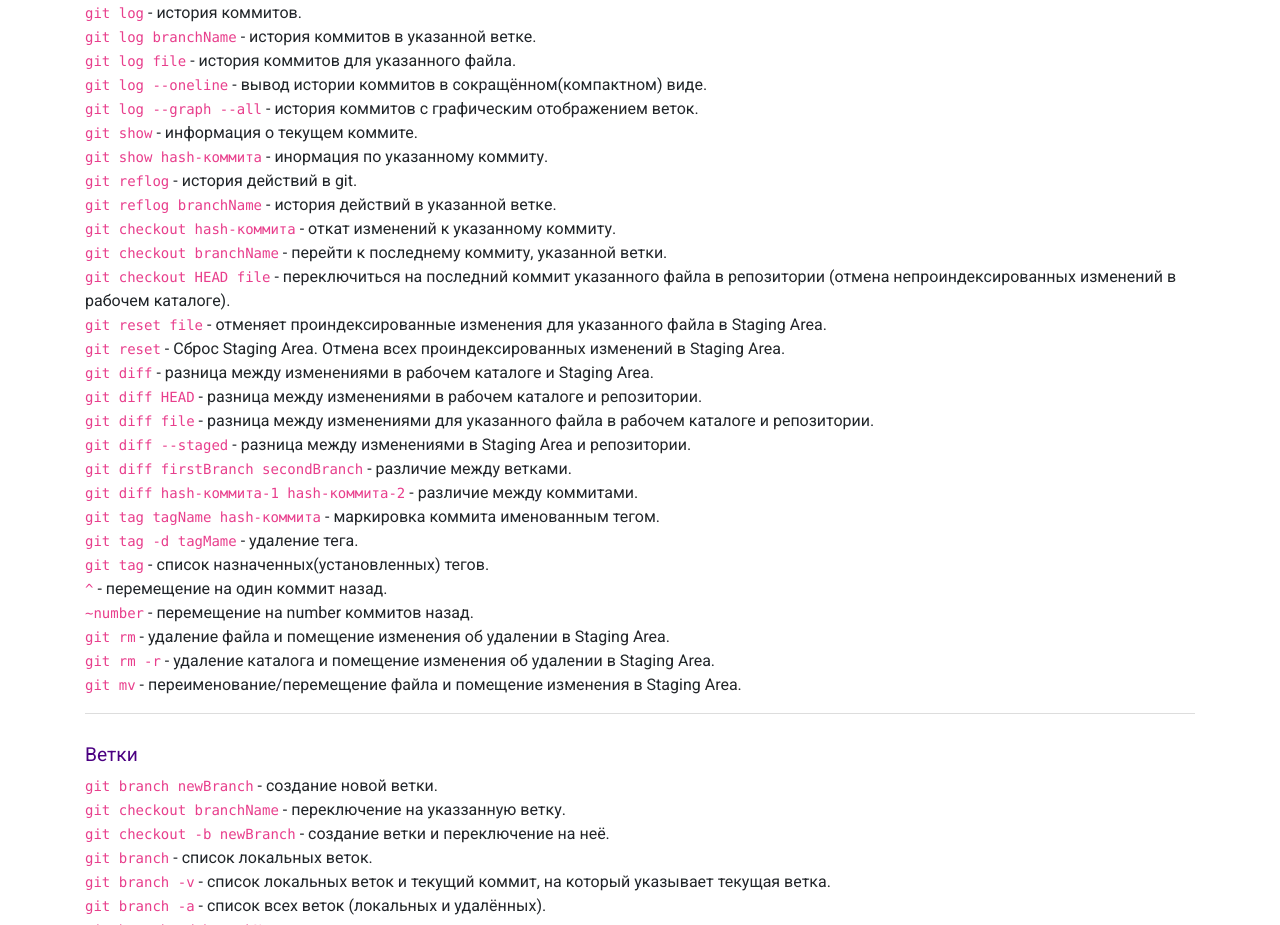
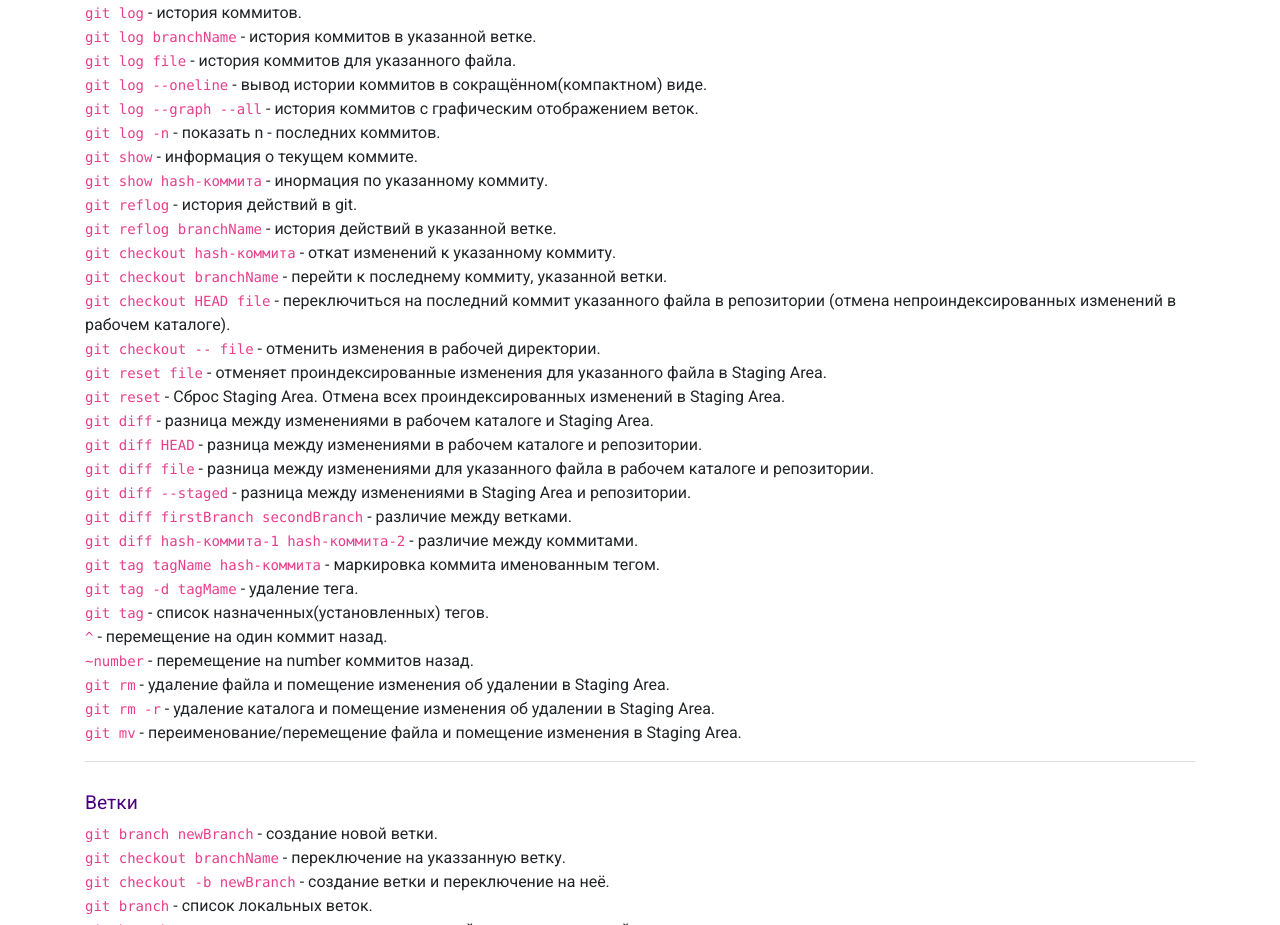
Before and after one commit to Romanyusupov2016/Git-Reference, a plain HTML site: page index.html in a window 1280 px wide. Shown: the part 804-1729 px from the top of the page. Drawn offline with nearby package versions, Linux system fonts and the light colour scheme.

Commit message:
24.09.2018 16:15

```diff
--- a/index.html
+++ b/index.html
@@ -56,6 +56,7 @@
                 <code>git log file</code> - история коммитов для указанного файла.<br>
                 <code>git log --oneline</code> - вывод истории коммитов в сокращённом(компактном) виде.<br>
                 <code>git log --graph --all</code> - история коммитов с графическим отображением веток.<br>
+                <code>git log -n</code> - показать n - последних коммитов.<br>
                 <code>git show</code> - информация о текущем коммите.<br>
                 <code>git show hash-коммита</code> - инормация по указанному коммиту.<br>
                 <code>git reflog</code> - история действий в git.</br>
@@ -63,6 +64,7 @@
                 <code>git checkout hash-коммита</code> - откат изменений к указанному коммиту.<br>
                 <code>git checkout branchName</code> - перейти к последнему коммиту, указанной ветки.<br>
                 <code>git checkout HEAD file</code> - переключиться на последний коммит указанного файла в репозитории (отмена непроиндексированных изменений в рабочем каталоге).<br>
+                <code>git checkout -- file</code> - отменить изменения в рабочей директории.<br>
                 <code>git reset file</code> - отменяет проиндексированные изменения для указанного файла в Staging Area.<br>
                 <code>git reset</code> - Сброс Staging Area. Отмена всех проиндексированных изменений в Staging Area.<br>
                 <code>git diff</code> - разница между изменениями в рабочем каталоге и Staging Area.<br>
```
